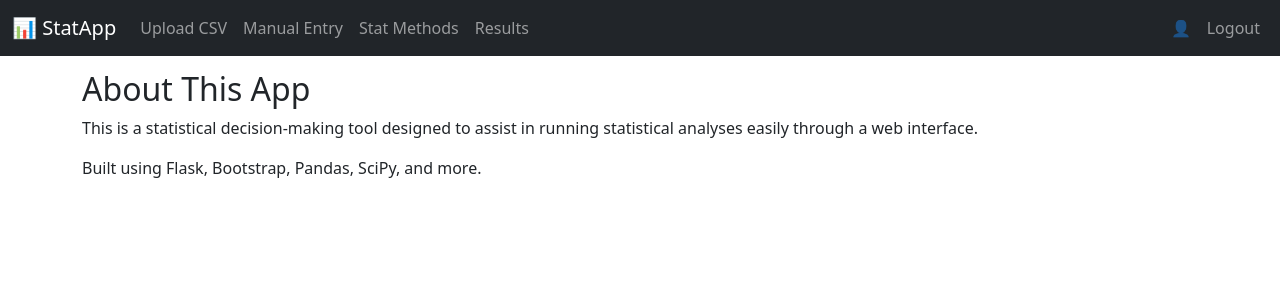
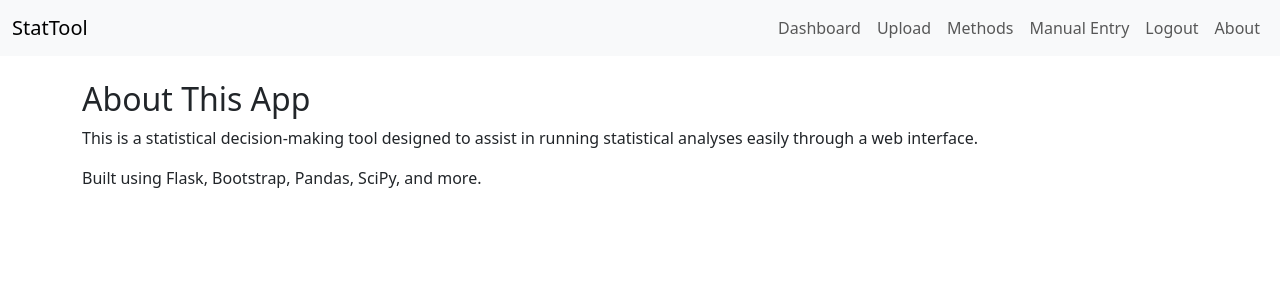
Before and after one commit to Kidanedg/stat-decision-maker, a Flask app: page /about in a window 1280 px wide. Shown: the top 300 px of the page. Run offline with Flask 3, Linux system fonts and the light colour scheme; a user stored in the database is signed in.

Commit message:
Update base.html

```diff
--- a/templates/base.html
+++ b/templates/base.html
@@ -1,70 +1,38 @@
-<!DOCTYPE html>
+<!doctype html>
 <html lang="en">
 <head>
-  <meta charset="UTF-8" />
-  <title>{% block title %}Statistical Decision Maker{% endblock %}</title>
-  <meta name="viewport" content="width=device-width, initial-scale=1" />
-
-  <!-- Bootstrap CSS -->
-  <link href="https://cdn.jsdelivr.net/npm/bootstrap@5.3.0/dist/css/bootstrap.min.css" rel="stylesheet" />
+    <meta charset="UTF-8">
+    <title>Statistical Decision Maker</title>
+    <link rel="stylesheet" href="https://cdn.jsdelivr.net/npm/bootstrap@5.3.0/dist/css/bootstrap.min.css">
 </head>
 <body>
-  <!-- Navbar -->
-  <nav class="navbar navbar-expand-lg navbar-dark bg-dark fixed-top">
+<nav class="navbar navbar-expand-lg navbar-light bg-light">
   <div class="container-fluid">
-      <a class="navbar-brand" href="{{ url_for('home') }}">📊 StatApp</a>
-      <button class="navbar-toggler" type="button" data-bs-toggle="collapse" data-bs-target="#navbarContent">
-        <span class="navbar-toggler-icon"></span>
-      </button>
-
-      <div class="collapse navbar-collapse" id="navbarContent">
-        <ul class="navbar-nav me-auto mb-2 mb-lg-0">
+    <a class="navbar-brand" href="{{ url_for('home') }}">StatTool</a>
+    <ul class="navbar-nav">
       {% if current_user.is_authenticated %}
-            <li class="nav-item"><a class="nav-link" href="{{ url_for('upload') }}">Upload CSV</a></li>
+        <li class="nav-item"><a class="nav-link" href="{{ url_for('dashboard') }}">Dashboard</a></li>
+        <li class="nav-item"><a class="nav-link" href="{{ url_for('upload') }}">Upload</a></li>
+        <li class="nav-item"><a class="nav-link" href="{{ url_for('methods') }}">Methods</a></li>
         <li class="nav-item"><a class="nav-link" href="{{ url_for('manual_entry') }}">Manual Entry</a></li>
-            <li class="nav-item"><a class="nav-link" href="{{ url_for('methods') }}">Stat Methods</a></li>
-            <li class="nav-item"><a class="nav-link" href="{{ url_for('results') }}">Results</a></li>
+        <li class="nav-item"><a class="nav-link" href="{{ url_for('logout') }}">Logout</a></li>
+      {% else %}
+        <li class="nav-item"><a class="nav-link" href="{{ url_for('login') }}">Login</a></li>
+        <li class="nav-item"><a class="nav-link" href="{{ url_for('register') }}">Register</a></li>
       {% endif %}
-        </ul>
-
-        <ul class="navbar-nav ms-auto mb-2 mb-lg-0">
-          {% if current_user.is_authenticated %}
-            <li class="nav-item">
-              <a class="nav-link" href="#">👤 {{ current_user.username }}</a>
-            </li>
-            <li class="nav-item">
-              <a class="nav-link" href="{{ url_for('logout') }}">Logout</a>
-            </li>
-          {% else %}
-            <li class="nav-item">
-              <a class="nav-link" href="{{ url_for('login') }}">Sign In</a>
-            </li>
-            <li class="nav-item">
-              <a class="nav-link" href="{{ url_for('register') }}">Register</a>
-            </li>
-          {% endif %}
+      <li class="nav-item"><a class="nav-link" href="{{ url_for('about') }}">About</a></li>
     </ul>
   </div>
-    </div>
 </nav>
-
-  <!-- Page Content -->
-  <div class="container" style="padding-top: 70px;">
+<div class="container mt-4">
     {% with messages = get_flashed_messages() %}
       {% if messages %}
-        {% for message in messages %}
-          <div class="alert alert-info alert-dismissible fade show" role="alert">
-            {{ message }}
-            <button type="button" class="btn-close" data-bs-dismiss="alert" aria-label="Close"></button>
-          </div>
+        {% for msg in messages %}
+          <div class="alert alert-info">{{ msg }}</div>
         {% endfor %}
       {% endif %}
     {% endwith %}
-
     {% block content %}{% endblock %}
 </div>
-
-  <!-- Bootstrap JS Bundle -->
-  <script src="https://cdn.jsdelivr.net/npm/bootstrap@5.3.0/dist/js/bootstrap.bundle.min.js"></script>
 </body>
 </html>
```
Lines whose indentation alone changed are shown as unchanged.
